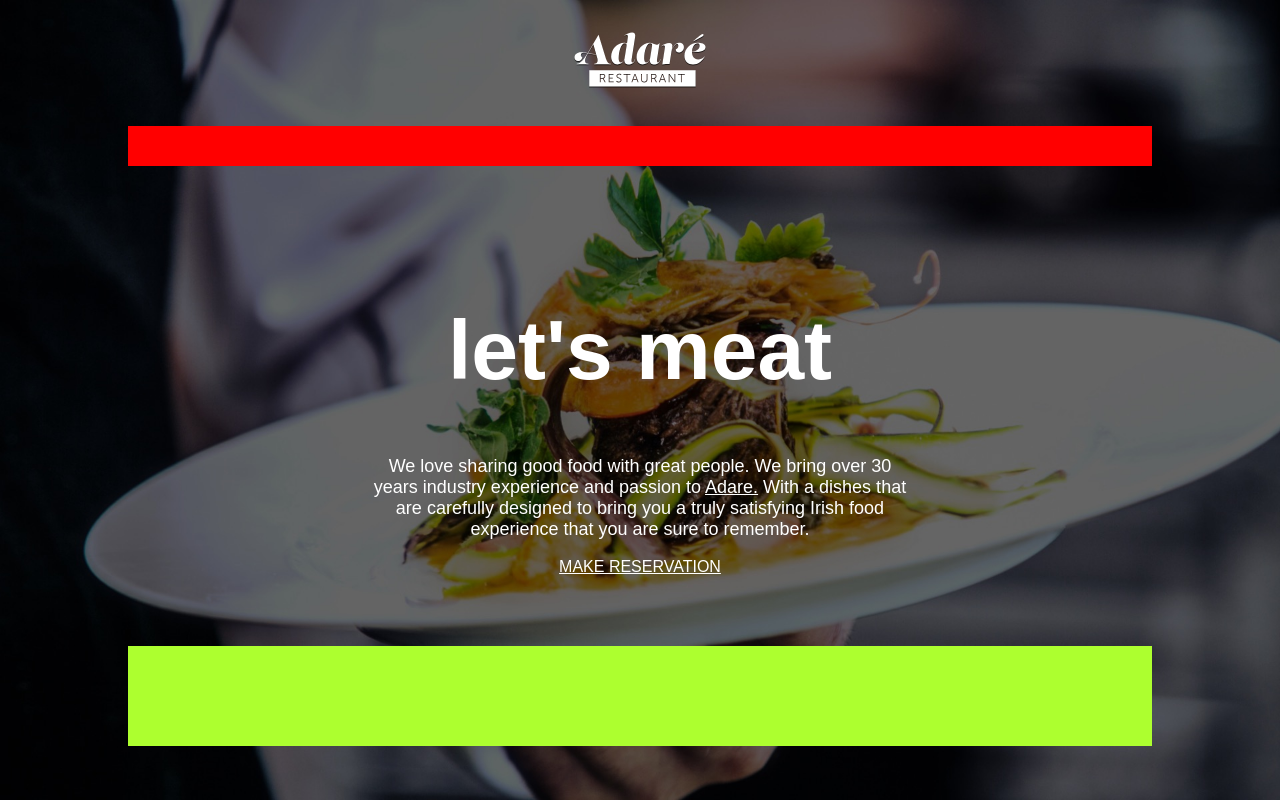
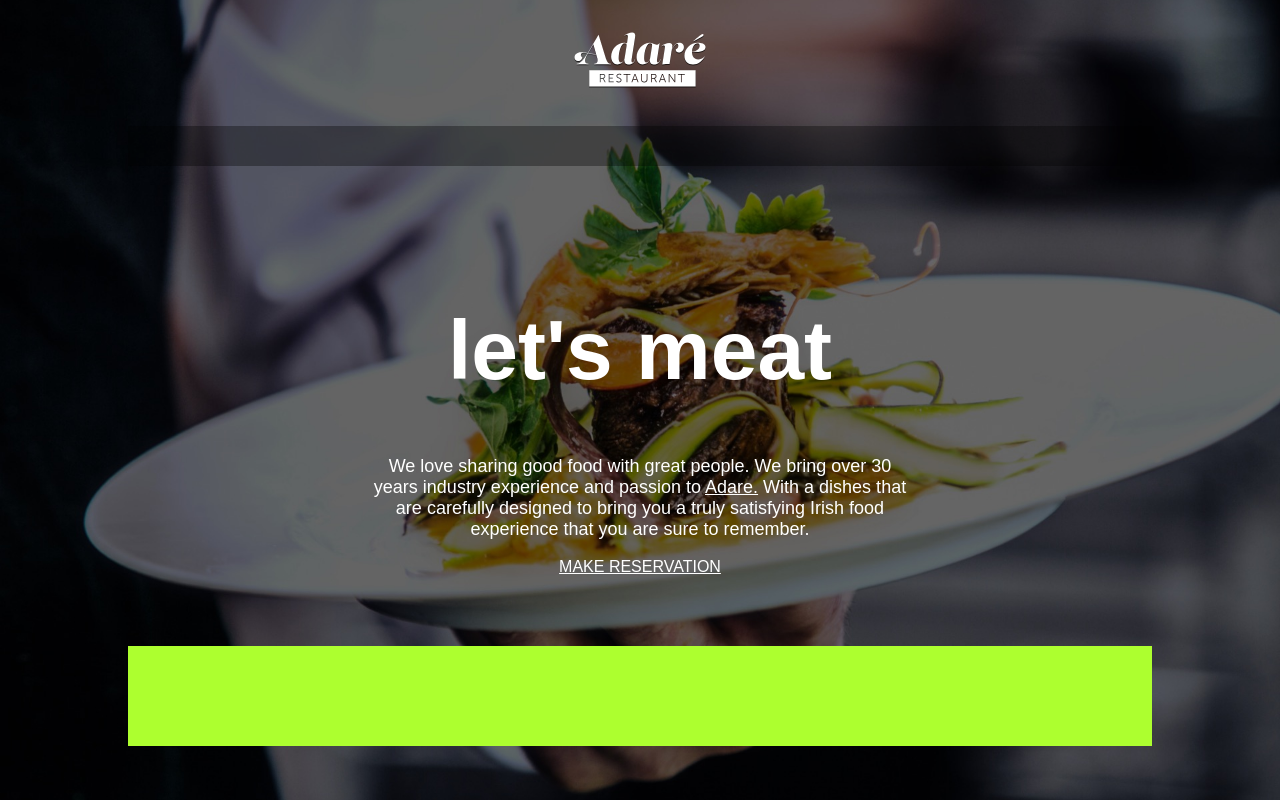
Before and after one commit to Bonappcode/byol-project-1-restaurant-website, a plain HTML site: page index.html in a window 1280 px wide. Drawn offline with Linux system fonts and the light colour scheme.

Commit message:
BUILD - changed 'nav' to see through black

```diff
--- a/aderestyle.css
+++ b/aderestyle.css
@@ -7,6 +7,7 @@ body {
     background-image: url(images/background-adare-restaurant.jpg);
     background-size: cover;
     background-repeat: no-repeat;
+    background-position: center;
 }
 
 header {
@@ -15,7 +16,7 @@ header {
 }
 
 nav {
-    background-color: red;
+    background-color: rgba(0, 0, 0, 0.338);
     height: 40px;
 }
 
```
